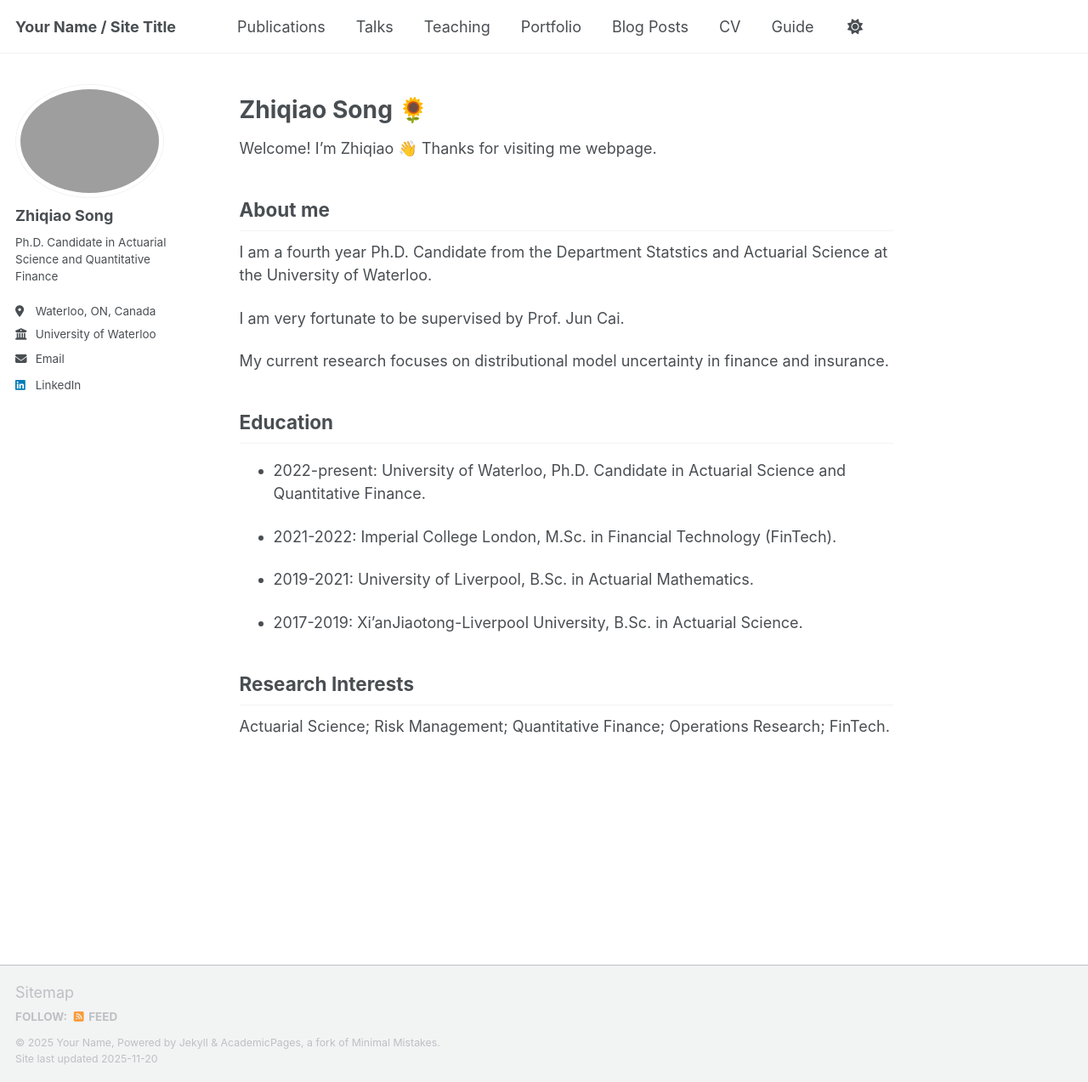
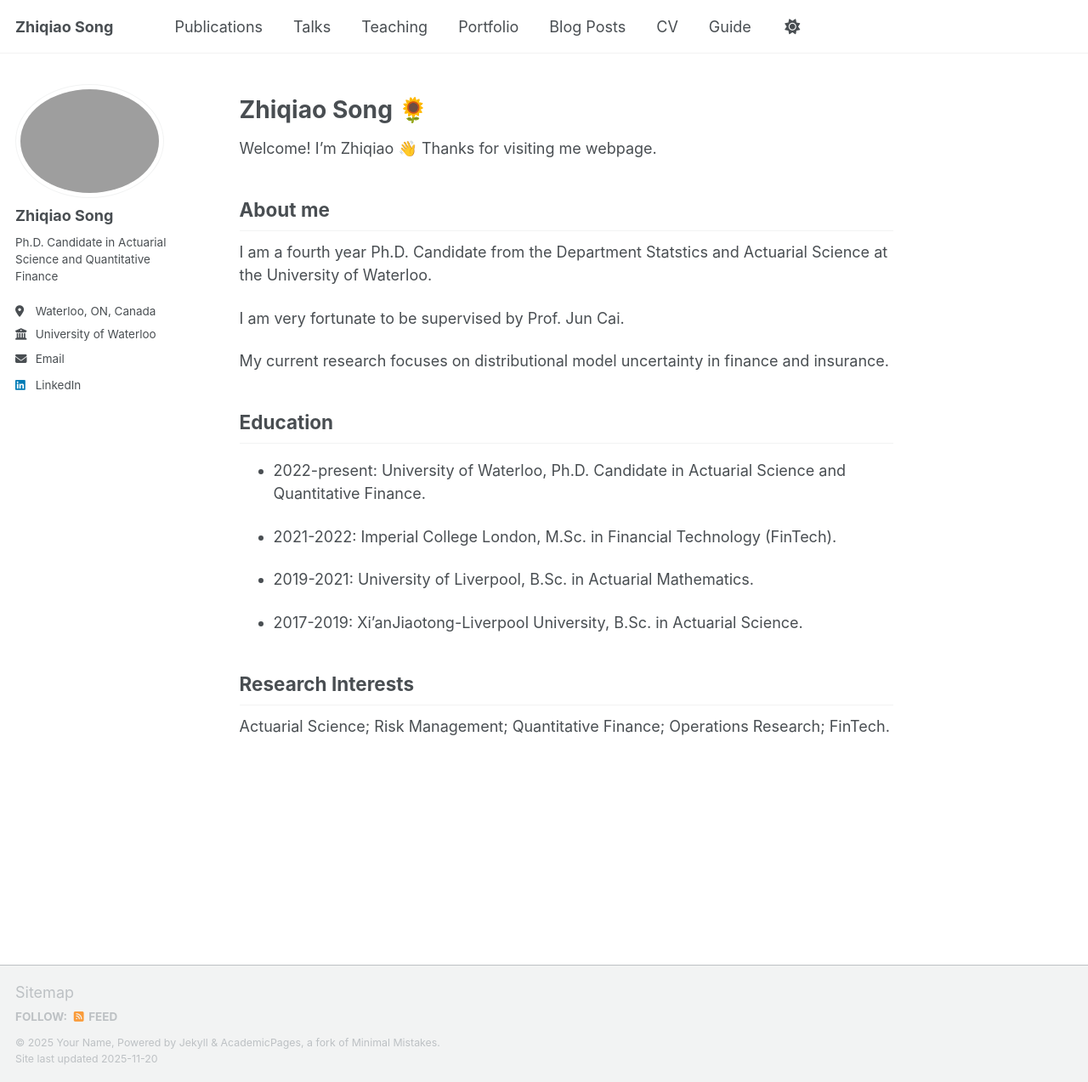
Before and after one commit to ZhiqiaoSong/zhiqiaosong.github.io, a Jekyll site: the page built from _pages/about.md, in a window 1280 px wide and 1273 px high. Shown: the whole window at 85% size. Built offline with Jekyll 4.4.1, drawn with Linux system fonts in a browser that asks for light colours; a script that is not in the unit is left out.

Commit message:
Update _config.yml

```diff
--- a/_config.yml
+++ b/_config.yml
@@ -9,7 +9,7 @@
 # Basic Site Settings
 locale                   : "en-US"
 site_theme               : "default" # Currently available options are "default", "air"
-title                    : "Your Name / Site Title"
+title                    : "Zhiqiao Song"
 title_separator          : "-"
 name                     : &name "Your Name"
 description              : &description "Your Name's academic portfolio"   # Update this with a general description of your site, this is the default if not overridden by a page
```
